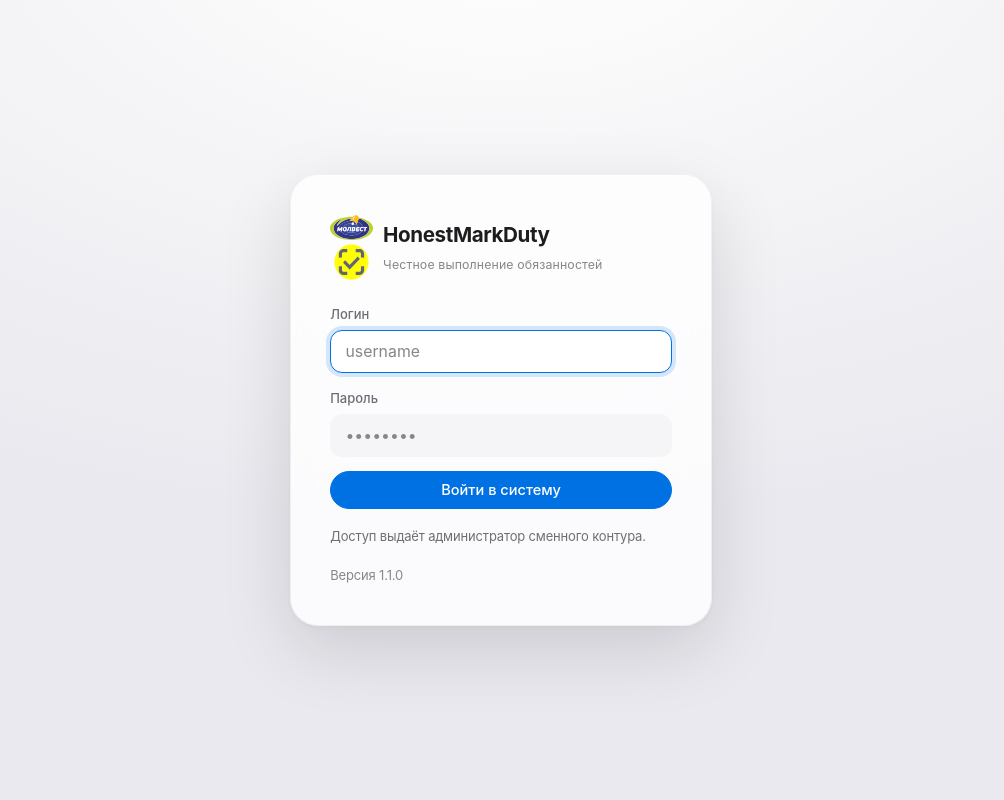
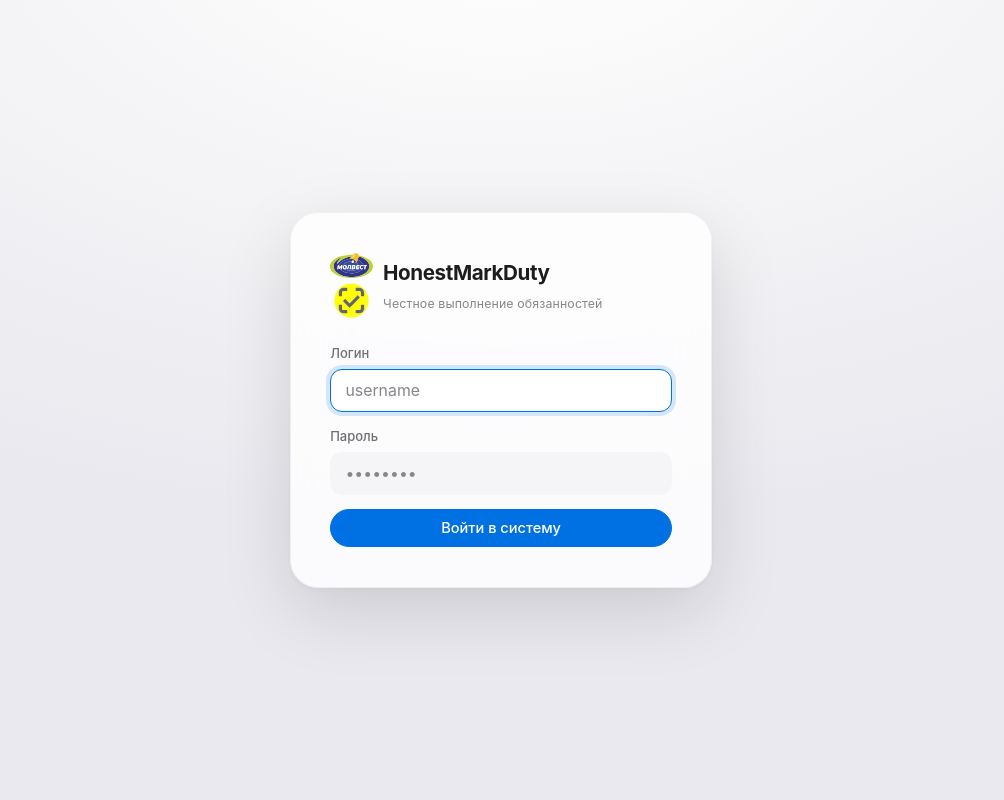
Before and after one commit to ELJZX/HonestMarkDuty, a Django app: page /accounts/login/ in a window 1280 px wide. Shown: the whole page, without its empty margins (139-1143 px from the left). Run offline with Django 5.2, Linux system fonts and the light colour scheme.

Commit message:
Вход: убраны надпись «Доступ выдаёт администратор сменного контура» и версия приложения

```diff
--- a/templates/accounts/login.html
+++ b/templates/accounts/login.html
@@ -39,8 +39,6 @@
       </div>
       <button class="btn btn-primary" type="submit" style="width:100%;justify-content:center">Войти в систему</button>
     </form>
-    <div class="login-note">Доступ выдаёт администратор сменного контура.</div>
-    <div class="login-note dim">Версия {{ APP_VERSION }}</div>
   </div>
 </div>
 </body>
```
